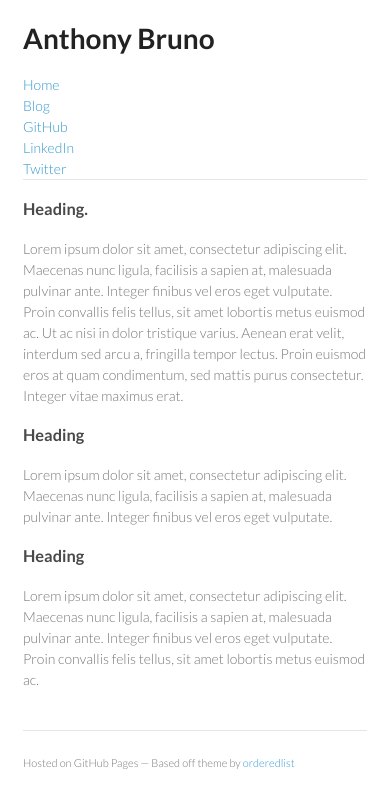
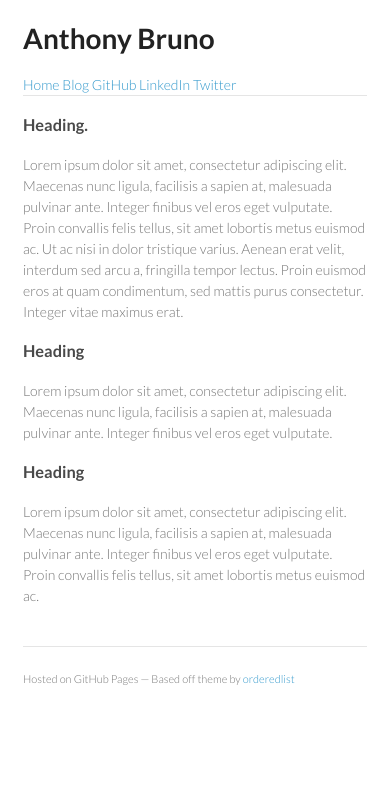
Before and after one commit to AussieGuy0/anthonybruno.dev, a Jekyll site: the page built from index.html, in a window 390 px wide. Shown: the top 808 px of the page. Built offline with Jekyll 4.4.1, drawn with Linux system fonts in a browser that asks for light colours.

Commit message:
fixed class name

```diff
--- a/stylesheets/styles.css
+++ b/stylesheets/styles.css
@@ -247,7 +247,7 @@ footer {
 }
 
 @media screen and (max-width: 768px) {
-.rwd-break {
+.resbreak {
 display:none }
 }
 
```
